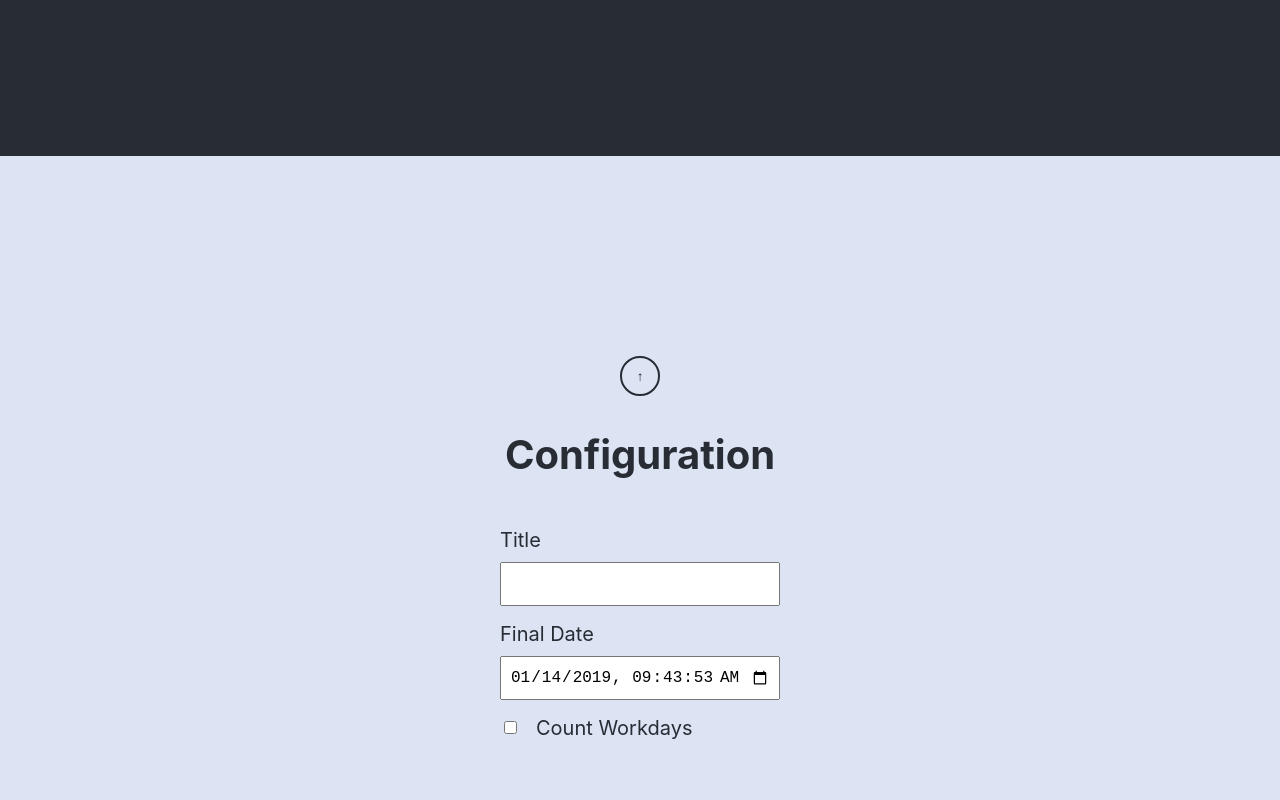
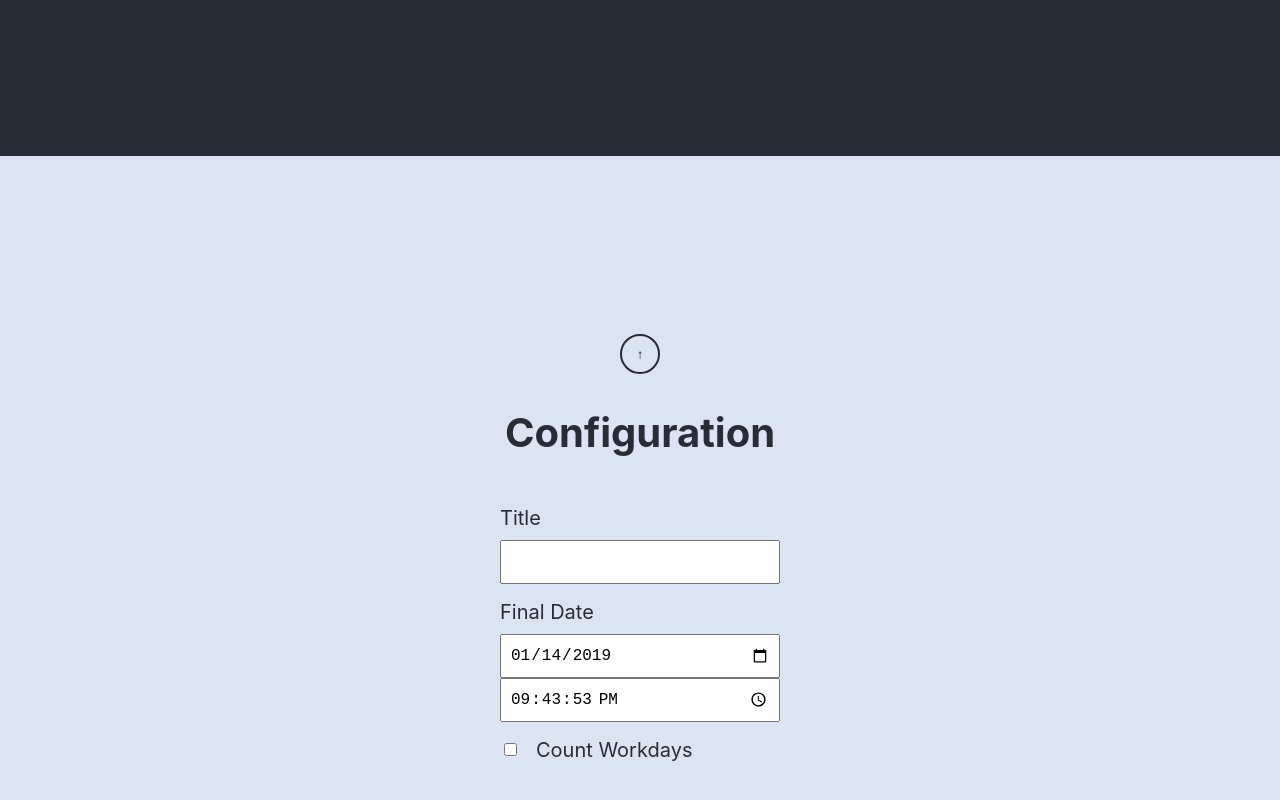
Before and after one commit to zlypher/until, a React (Create React App) app: page / in a window 1280 px wide. Shown: the part 644-1444 px from the top of the page. Built offline with nearby package versions, Linux system fonts and the light colour scheme.

Commit message:
Split datetime input into separate input for date and time

```diff
--- a/src/App.jsx
+++ b/src/App.jsx
@@ -15,10 +15,13 @@ const loadFromUrl = () => {
 const updateUrl = (title, untilDate, countWorkdays) => {
     const url = `/?title=${title}&until=${format(
         untilDate,
-        "yyyy-MM-dd'T'hh:mm:ss"
+        "yyyy-MM-dd'T'HH:mm:ss"
     )}&wd=${countWorkdays}`;
     window.history.replaceState({}, document.title, url);
 };
+
+const toDateString = datetime => format(datetime, "yyyy-MM-dd");
+const toTimeString = datetime => format(datetime, "HH:mm:ss");
 
 class App extends Component {
     constructor(props) {
@@ -30,9 +33,13 @@ class App extends Component {
         this.mainEl = React.createRef();
         this.headerEl = React.createRef();
 
+        const untilDate = data.until ? new Date(data.until) : new Date();
+
         this.state = {
             isConfigured: data.until !== null,
-            untilDate: data.until ? new Date(data.until) : new Date(),
+            dateValue: toDateString(untilDate),
+            timeValue: toTimeString(untilDate),
+            untilDate: untilDate,
             countWorkdays: data.countWorkdays || false,
             title: data.title || "",
             timeLeft: null
@@ -40,6 +47,7 @@ class App extends Component {
 
         this.onChangeTitle = this.onChangeTitle.bind(this);
         this.onChangeUntilDate = this.onChangeUntilDate.bind(this);
+        this.onChangeUntilTime = this.onChangeUntilTime.bind(this);
         this.onChangeCountWorkdays = this.onChangeCountWorkdays.bind(this);
         this.updateTimer = this.updateTimer.bind(this);
         this.onClickScrollTo = this.onClickScrollTo.bind(this);
@@ -64,12 +72,31 @@ class App extends Component {
     }
 
     onChangeUntilDate(evt) {
-        const { title, countWorkdays } = this.state;
-        const untilDate = new Date(evt.target.value);
+        const { title, countWorkdays, timeValue } = this.state;
+        const dateValue = evt.target.value;
+        const untilDate = new Date(`${dateValue}T${timeValue}`);
 
         this.setState(
             {
-                untilDate: untilDate
+                untilDate: untilDate,
+                dateValue: dateValue
+            },
+            () => {
+                updateUrl(title, untilDate, countWorkdays);
+                this.updateTimer();
+            }
+        );
+    }
+
+    onChangeUntilTime(evt) {
+        const { title, countWorkdays, dateValue } = this.state;
+        const timeValue = evt.target.value;
+        const untilDate = new Date(`${dateValue}T${timeValue}`);
+
+        this.setState(
+            {
+                untilDate: untilDate,
+                timeValue: timeValue
             },
             () => {
                 updateUrl(title, untilDate, countWorkdays);
@@ -135,7 +162,13 @@ class App extends Component {
     }
 
     render() {
-        const { untilDate, countWorkdays, title, timeLeft } = this.state;
+        const {
+            countWorkdays,
+            title,
+            timeLeft,
+            dateValue,
+            timeValue
+        } = this.state;
 
         return (
             <div className="App">
@@ -175,12 +208,15 @@ class App extends Component {
                             <span className="App-LabelText">Final Date</span>
                             <input
                                 className="App-Input"
-                                type="datetime-local"
-                                value={format(
-                                    untilDate,
-                                    "yyyy-MM-dd'T'hh:mm:ss"
-                                )}
+                                type="date"
+                                value={dateValue}
                                 onChange={this.onChangeUntilDate}
+                            />
+                            <input
+                                className="App-Input"
+                                type="time"
+                                value={timeValue}
+                                onChange={this.onChangeUntilTime}
                             />
                         </label>
 
```
